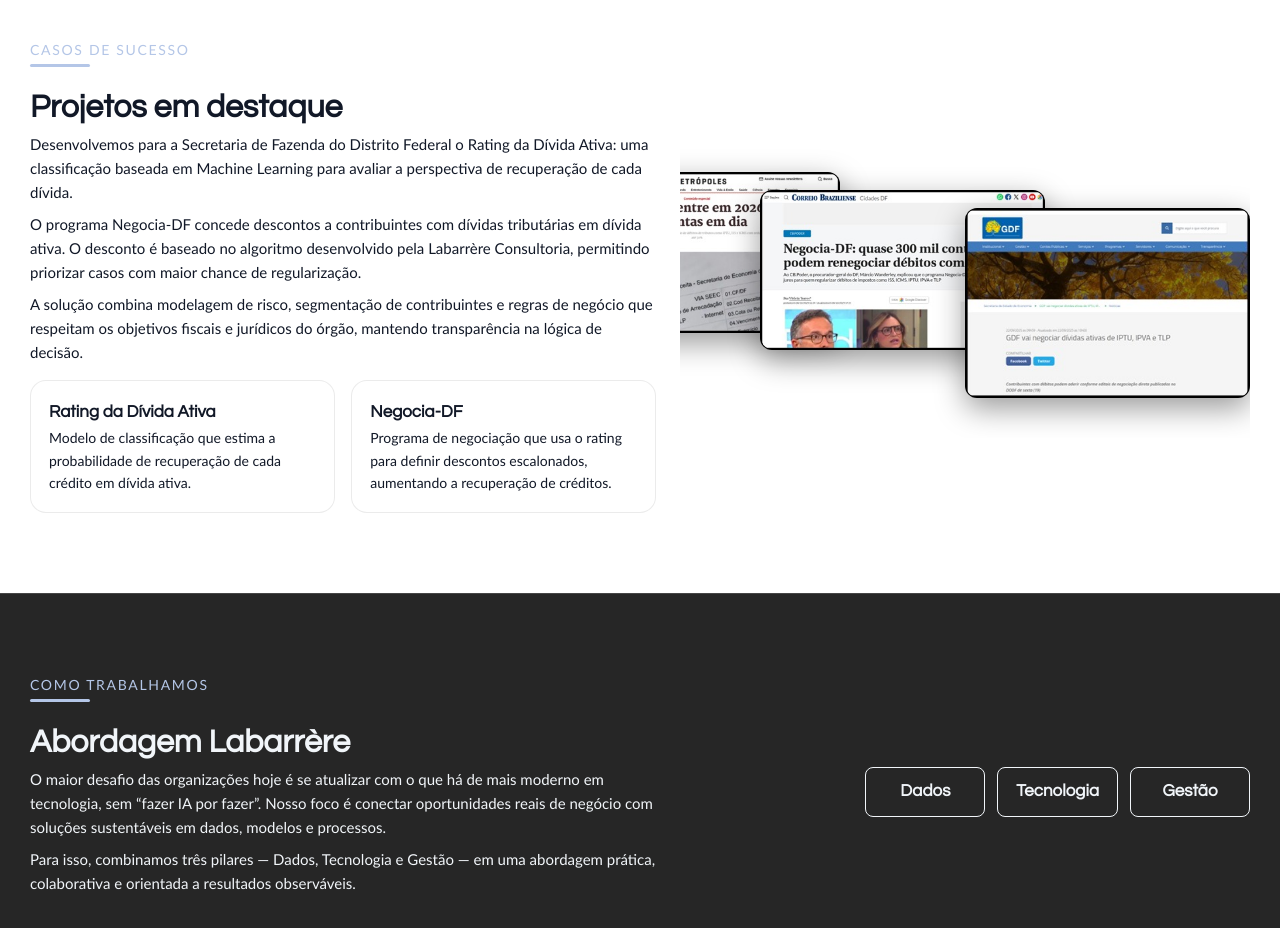
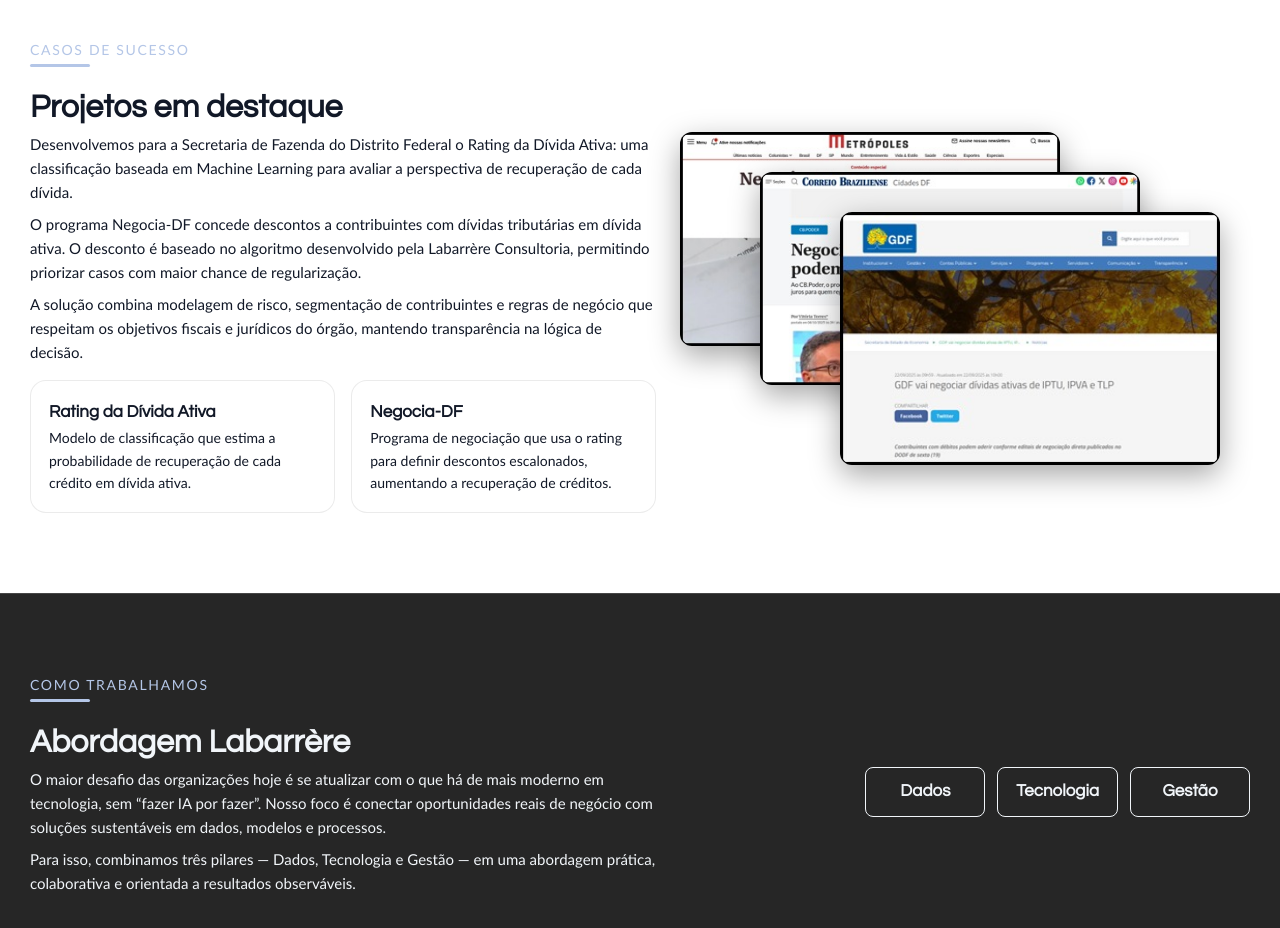
Before and after one commit to Henriqueluzm/site-consultoria, a plain HTML site: page index.html in a window 1280 px wide. Shown: the part 1820-2748 px from the top of the page. Drawn offline with Linux system fonts and the light colour scheme.

Commit message:
Add files via upload

```diff
--- a/index.html
+++ b/index.html
@@ -260,34 +260,42 @@
 
 /* pilha de 3 imagens sobrepostas no estilo do PPT */
     .proj-images{
-      display:flex;
-      align-items:flex-start;
-      justify-content:flex-end;  /* empurra as imagens mais para a direita */
-      padding:40px 0;
-      max-width:100%;
-      overflow:hidden;
+     position: relative;
+     height: 340px;   /* controla exatamente a área da "escada" */
+     display: flex;
+     justify-content: center;
+     align-items: center;
     }
 
     .proj-images img{
-      width:50%;                 /* menor que antes */
-      max-width:340px;           /* limite mais baixo no tamanho absoluto */
-      border-radius:12px;
-      border:1px solid var(--border);
-      display:block;
-      background:#000;
-      box-shadow:0 10px 30px rgba(0,0,0,0.4);
+     position: absolute;
+     width: 380px;        /* tamanho base */
+     max-width: 100%;
+     border-radius: 12px;
+     border: 1px solid var(--border);
+     background: #000;
+     box-shadow: 0 10px 30px rgba(0,0,0,0.35);
     }
 
-    /* sobreposição mais suave, para não invadir o texto */
-    .proj-images img + img{
-      margin-left:-80px;
+    /* ---- IMAGEM 1 (atrás, esquerda, mais alta) ---- */
+    .proj-images img:nth-child(1){
+     top: 0px;
+     left: 0px;
+     z-index: 1;
     }
 
+    /* ---- IMAGEM 2 (meio, centralizada, altura média) ---- */
     .proj-images img:nth-child(2){
-      margin-top:18px;
+     top: 40px;
+     left: 80px;
+     z-index: 2;
     }
+
+    /* ---- IMAGEM 3 (frente, direita, mais baixa) ---- */
     .proj-images img:nth-child(3){
-      margin-top:36px;
+     top: 80px;
+     left: 160px;
+     z-index: 3;
     }
 
     /* Abordagem */
```
Also changed, not shown: assets/sobre.jpg (added).
